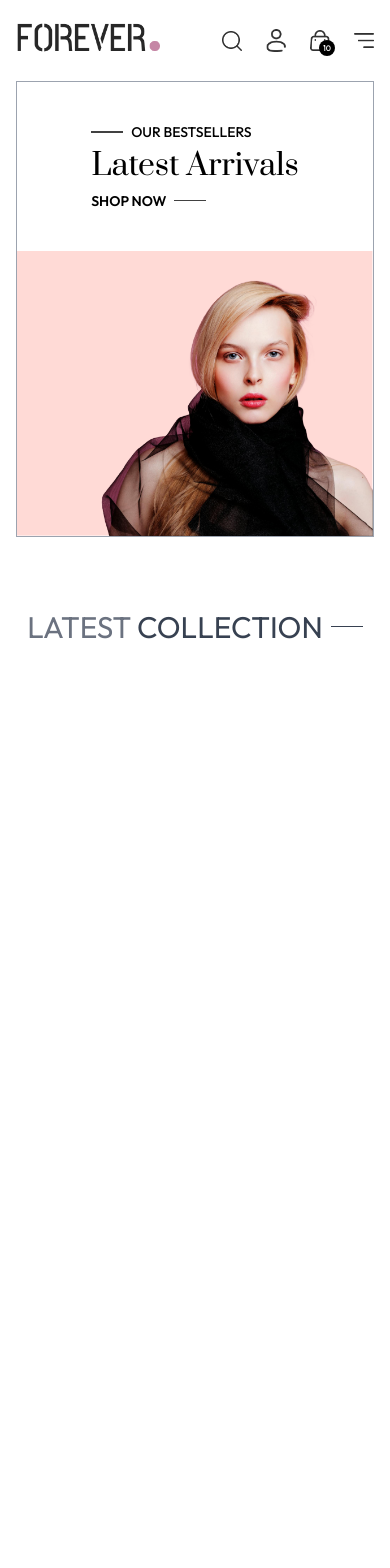
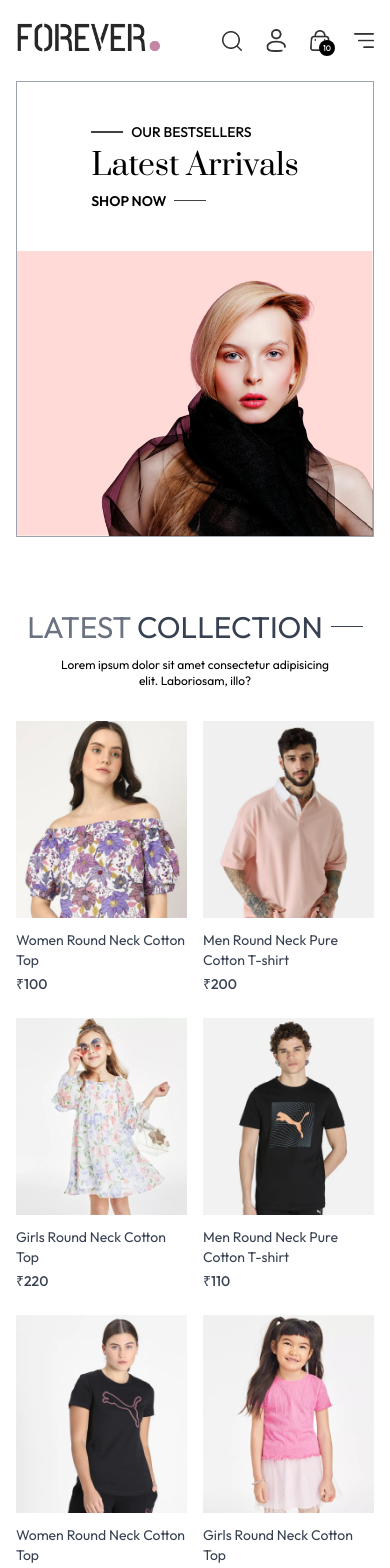
Before and after one commit to nirwairkumar/forever-ecommerce, a React (Vite) app in the folder frontend/: page / in a window 390 px wide. Shown: the top 1568 px of the page. Before the commit the page ends 844 px from the top, so only its background shows below. Built offline with nearby package versions, Linux system fonts and the light colour scheme.

Commit message:
BestSeller and productItem added

```diff
--- /dev/null
+++ b/frontend/src/components/BestSeller.jsx
@@ -0,0 +1,33 @@
+import React, { useContext,useEffect, useState } from 'react'
+import { ShopContext } from '../context/ShopContext'
+import Title from './Title';
+import ProductItem from './ProductItem';
+
+
+const BestSeller = () => {
+    const {products} = useContext(ShopContext);
+    const [bestSeller, setBestSeller] = useState([]);
+
+    useEffect(()=> {
+        const bestProduct = products.filter((item)=> item.bestSeller);
+        setBestSeller(bestProduct.slice(0,5));
+    }, []);
+  return (
+    <div className='my-10'>
+        <div className='text-center text-3xl py-8'>
+            <Title text1={'Best'} text2={'Seller'} />
+            <p className='w-3/4 m-auto text-xs sm:text-sm md:text-base text-gray-600'>
+            Lorem, ipsum dolor sit amet consectetur adipisicing elit. Delectus, dolorem.</p>
+        </div>
+        <div className='grid grid-cols-2 sm:grid-cols-3 md:grid-cols-4 lg:grid-cols-5 gap-4 gap-y-6'>
+            {
+                bestSeller.map((item, index)=>(
+                    <ProductItem key={index} id={item._id} name={item.name} image={item.image} price={item.price}/>
+                ))
+            }
+        </div>
+    </div>
+  )
+}
+
+export default BestSeller
--- a/frontend/src/components/LatestCollection.jsx
+++ b/frontend/src/components/LatestCollection.jsx
@@ -1,18 +1,37 @@
-import React, { useContext } from 'react'
+import React, { useContext,useEffect, useState } from 'react'
 import { ShopContext } from '../context/ShopContext'
 import Title from './Title';
+import ProductItem from './ProductItem';
 
 const LatestCollection = () => {
     const { products} = useContext(ShopContext);
     // Assuming products is an array of product objects
 
     // console.log(products);
+    const [latestProducts, setLatestProducts] = useState([]);
 
+    useEffect(()=> {
+       setLatestProducts(products.slice(0, 10));
+    }, []);
     return (
 
       <div className='my-10'>
         <div className='text-center py-8 text-3xl'>
             <Title text1={'LATEST'} text2={'COLLECTION'} />
+            <p className='w-3/4 m-auto text-xs sm:text-sm md:text-base text-gray=600'>Lorem ipsum dolor sit amet consectetur adipisicing elit. Laboriosam, illo?</p>
+        </div>
+
+        {/** Rendering Products */}
+        <div className='grid grid-cols-2 sm:grid-cols-3 md:grid-cols-4 lg:grid-cols-5 gap-4 gap-y-6'>
+          {latestProducts.map((item, index)=>(
+            <ProductItem
+              key={index}
+              id={item._id}
+              image={item.image}
+              name={item.name}
+              price={item.price}
+            />
+          ))}
         </div>
       </div>
 
--- a/frontend/src/components/Navbar.jsx
+++ b/frontend/src/components/Navbar.jsx
@@ -8,7 +8,7 @@
 
     return (
         <div className='flex items-center justify-between py-5 font-medium'>
-            <img src={assets.logo} className='w-36' alt="" />
+            <Link to='/'><img src={assets.logo} className='w-36' alt="" /></Link>
 
             <ul className='hidden sm:flex gap-5 text-sm text-gray-700'>
                 <NavLink to='/' className='flex flex-col items-center gap-1'>
--- /dev/null
+++ b/frontend/src/components/ProductItem.jsx
@@ -0,0 +1,21 @@
+import React, {useContext} from 'react'
+import { ShopContext } from '../context/ShopContext'
+import { Link } from 'react-router-dom'
+
+const ProductItem = ({id, image, name, price}) => {
+    const {currency} = useContext(ShopContext);
+
+
+  return (
+    <Link className='text-gray-700 cursor-pointer' to={`/product/${id}`}>
+        <div className='overflow-hidden'>
+            <img className='hover:scale-110 transition ease-in-out' src={image[0]} alt="" />
+        </div>
+        <p className='pt-3 pb-1 text-sm'>{name}</p>
+        <p className='text-sm font-medium'>{currency}{price}</p>
+
+    </Link>
+  )
+}
+
+export default ProductItem
--- a/frontend/src/index.css
+++ b/frontend/src/index.css
@@ -15,3 +15,10 @@
   font-weight: 400;
   font-style: normal;
 }
+
+@media (max-width:640px) {
+  a.active{
+    background-color: black;
+    color: white;
+  }
+}
--- a/frontend/src/pages/Home.jsx
+++ b/frontend/src/pages/Home.jsx
@@ -1,12 +1,14 @@
 import React from 'react'
 import Hero from '../components/Hero'
 import LatestCollection from '../components/LatestCollection'
+import BestSeller from '../components/BestSeller'
 
 const Home = () => {
   return (
     <div>
       <Hero />
       <LatestCollection />
+      <BestSeller />
     </div>
   )
 }
```
